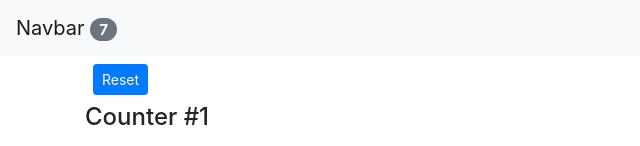
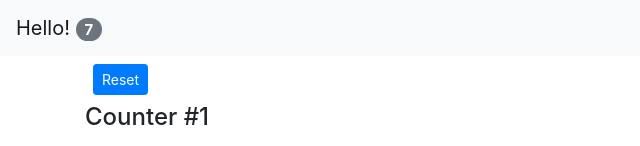
Before and after one commit to PresentProgrammer/sandbox, a React (Create React App) app in the folder react-basics/: page / in a window 1280 px wide. Shown: the top 146 px of the page, without its empty margins (0-640 px from the left). Built offline with nearby package versions, Linux system fonts and the light colour scheme.

Commit message:
- Check that message does not change.

```diff
--- a/react-basics/src/components/App.jsx
+++ b/react-basics/src/components/App.jsx
@@ -5,6 +5,7 @@ import Counters from './counters';
 class App extends Component {
 
     state = {
+        message: 'Hello!',
         counters: [
             { id: 1, value: 4 },
             { id: 2, value: 2 },
@@ -63,7 +64,7 @@ class App extends Component {
         console.log('App - Rendered');
         return (
             <React.Fragment>
-                <Navbar sumOfCounters={this.state.counters.map(c => parseInt(c.value)).reduce((sum, value) => sum + value, 0)}/>
+                <Navbar message={this.state.message} sumOfCounters={this.state.counters.map(c => parseInt(c.value)).reduce((sum, value) => sum + value, 0)}/>
                 <main className="container">
                     <Counters counters={this.state.counters}
                         onReset={this.handleReset}
--- a/react-basics/src/components/navbar.jsx
+++ b/react-basics/src/components/navbar.jsx
@@ -4,12 +4,12 @@ import React, {Component} from 'react';
  * Stateless Functional Component - alternative for stateless components.
  * Can't use lifecycle hooks like Component#constructor, Component#componentDidMount.
  */
-const Navbar = ({ sumOfCounters }) => {
+const Navbar = ({ message, sumOfCounters }) => {
     console.log('Navbar - Rendered');
     return (
         <nav className="navbar navbar-light bg-light">
             <a className="navbar-brand" href="#">
-                Navbar <span className="badge badge-pill badge-secondary">{sumOfCounters}</span>
+                {message} <span className="badge badge-pill badge-secondary">{sumOfCounters}</span>
             </a>
         </nav>
     );
```
